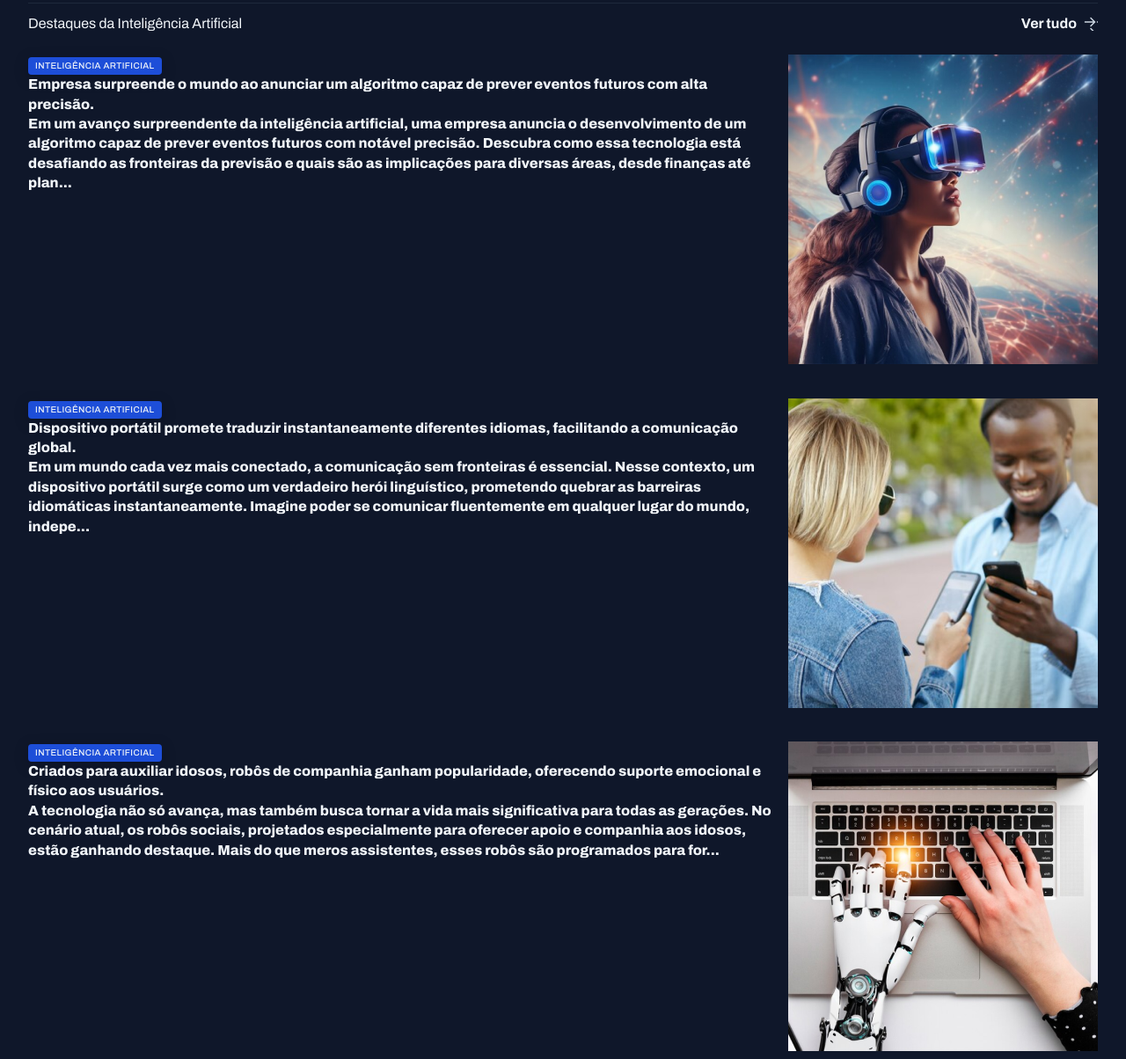
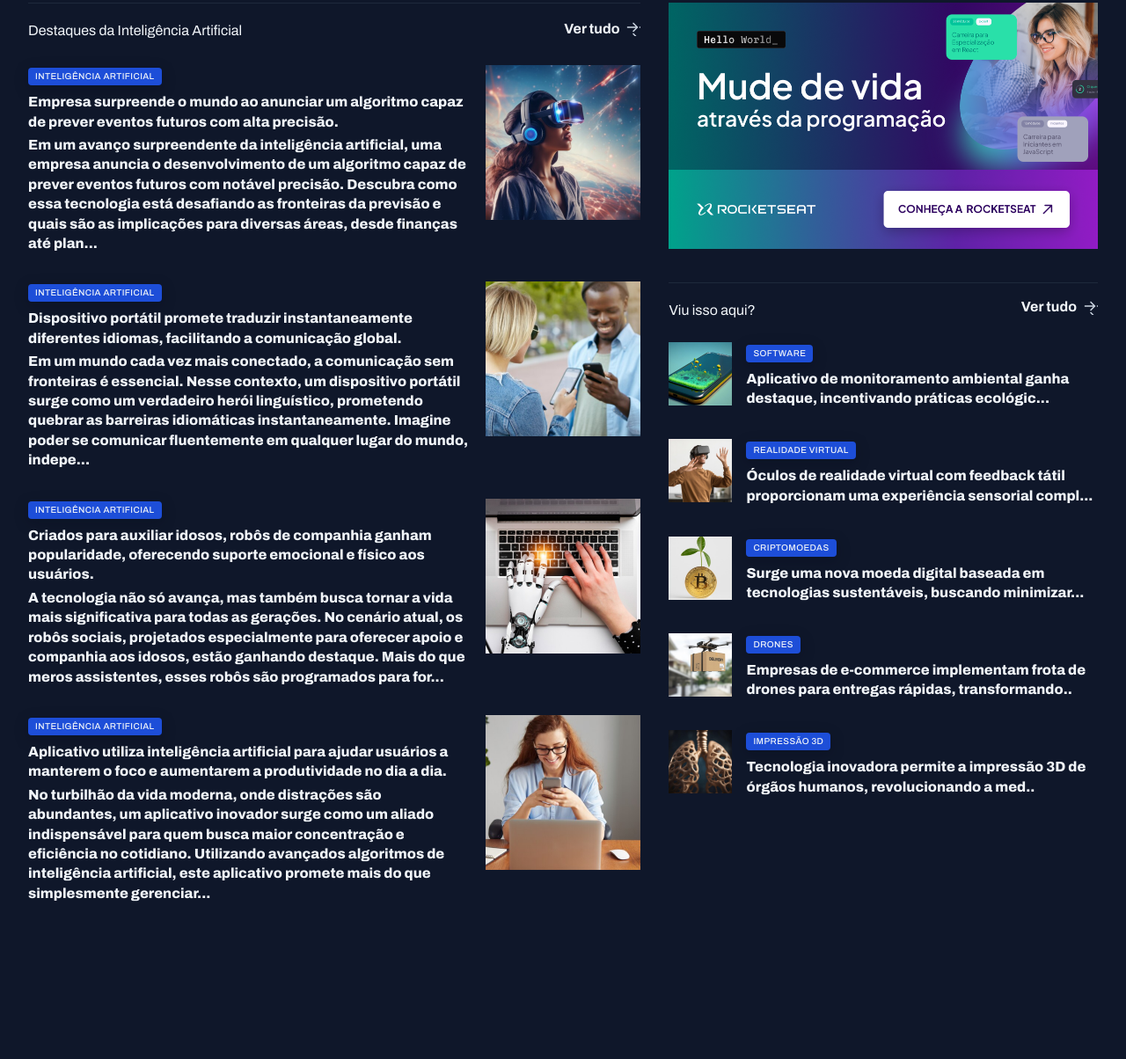
Before and after one commit to gabrielferreiraoliv/Projeto-Portal-de-Noticia, a plain HTML site: page index.html in a window 1280 px wide. Shown: the part 1051-2255 px from the top of the page at 88% size. After the commit the page ends 2118 px from the top, so only its background shows below. Drawn offline with Linux system fonts and the light colour scheme.

Commit message:
Estilizando os Ultimos cards

```diff
--- a/index.html
+++ b/index.html
@@ -233,7 +233,7 @@ Inteligência Artificial
 </div>
   </section>
 
-  <div>
+  <aside>
 <div id="ads">
 <img src="assets/Ads.png" alt="">
 </div>
@@ -255,7 +255,7 @@ Inteligência Artificial
           Software
         </span>
         <h3 class="text-xl">
-          Aplicativo de monitoramento ambiental ganha destaque, incentivando práticas ecológicas e prom...
+          Aplicativo de monitoramento ambiental ganha destaque, incentivando práticas ecológic...
         </h3>
 
       </div>
@@ -286,7 +286,7 @@ Inteligência Artificial
               Criptomoedas
             </span>
             <h3 class="text-xl">
-              Surge uma nova moeda digital baseada em tecnologias sustentáveis, buscando minimizar o im...
+              Surge uma nova moeda digital baseada em tecnologias sustentáveis, buscando minimizar...
             </h3>
 
           </div>
@@ -302,7 +302,7 @@ Inteligência Artificial
                 Drones
               </span>
               <h3 class="text-xl">
-                Empresas de e-commerce implementam frota de drones para entregas rápidas, transformando o cen...
+                Empresas de e-commerce implementam frota de drones para entregas rápidas, transformando..
               </h3>
 
             </div>
@@ -318,7 +318,7 @@ Inteligência Artificial
                   Impressão 3d
                 </span>
                 <h3 class="text-xl">
-                  Tecnologia inovadora permite a impressão 3D de órgãos humanos, revolucionando a medicina e a list...
+                  Tecnologia inovadora permite a impressão 3D de órgãos humanos, revolucionando a med..
                 </h3>
 
               </div>
@@ -327,7 +327,7 @@ Inteligência Artificial
 
   </div>
 </section>
-  </div>
+  </aside>
 </main>
 </body>
 </html>
--- a/styles/global.css
+++ b/styles/global.css
@@ -47,8 +47,15 @@ margin-inline: auto;
 
 }
 main {
-  margin-top: 40px;
-  gap: 80px;
+  margin-block: 40px;
+  row-gap: 80px;
+  column-gap: 32px;
+
+  grid-template-columns: 2fr 1.4fr;
+  grid-template-areas:
+  "featured featured"
+ "weekly weekly"
+ "ai aside";
 }
 
 .content-tag {
--- a/styles/sections.css
+++ b/styles/sections.css
@@ -23,6 +23,7 @@ section header {
 
 
 #featured {
+  grid-area: featured;
   img {
     height: 100%;
     object-fit: cover;
@@ -64,7 +65,7 @@ section header {
 }
 
 #weekly {
-
+ grid-area: weekly;
 
 &>div {
   grid-template-columns: repeat(4, 292px);
@@ -91,3 +92,31 @@ figure {
 }
 
 }
+
+#ai {
+  grid-area: ai;
+  img {
+    width: 176px;
+    aspect-ratio: 1/1;
+    object-fit: cover;
+  }
+
+  h3 {
+    margin-block:  8px 4px;
+  }
+}
+aside {
+  grid-area: aside;
+}
+
+#more {
+  margin-top: 32px;
+  h3 {
+    margin-top: 8px;
+  }
+  img {
+    width: 72px;
+    aspect-ratio: 1/1;
+    object-fit: cover;
+  }
+}
```
